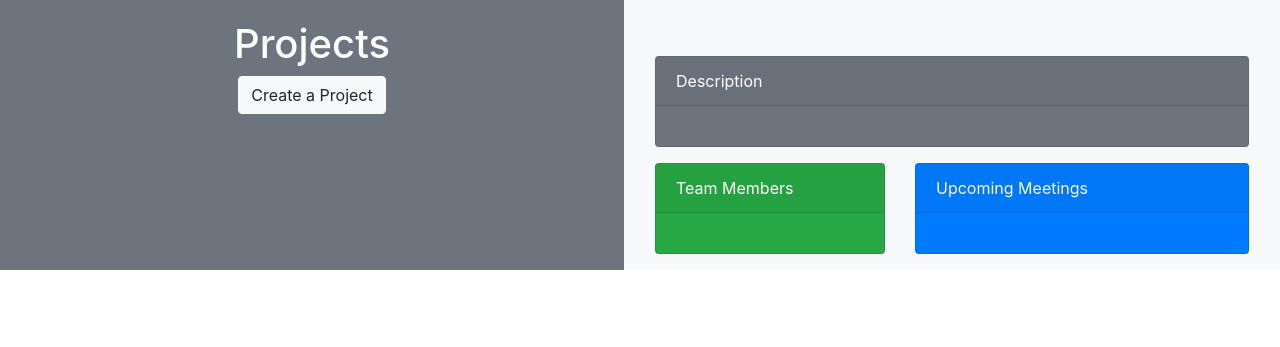
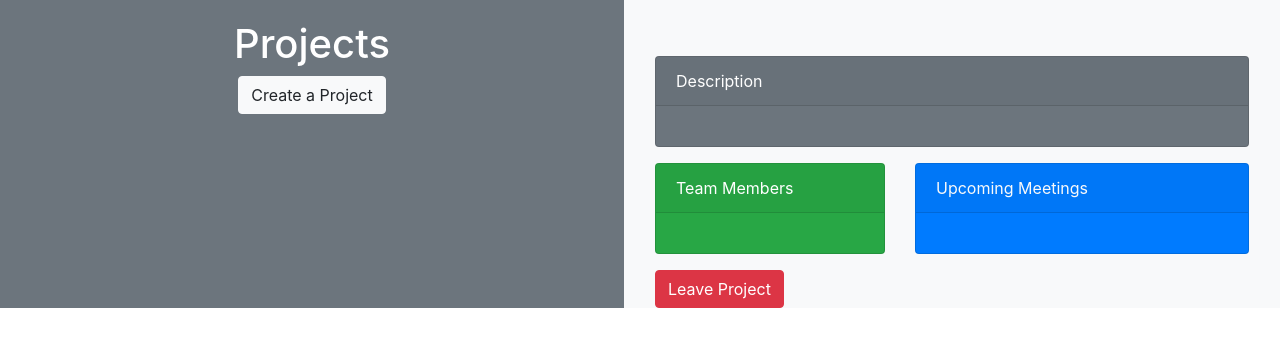
Before and after one commit to calebpower/meeting-schedulizer, a Django app: page /meeting/projects/1 in a window 1280 px wide. Shown: the part 56-403 px from the top of the page. Run offline with Django 3.2, Linux system fonts and the light colour scheme; the visitor is signed in with stand-in values (Sample User, id 1); data comes from the database, SQL or seed files in the repository; data that the repository does not hold is empty; some libraries are stand-ins or nearby versions.

Commit message:
implemented the ability for a non-owner to yeet themselves from a project

```diff
--- a/meeting/routes/projects.py
+++ b/meeting/routes/projects.py
@@ -160,6 +160,15 @@ class ProjectViewProcess(View):
                 print(e)
 
             return redirect("../projects")
+        elif request.POST.get('action') == 'leave':
+            print("self -> yeet")
+            try:
+                profile = pull_profile(request.user)
+                models.Member.objects.get(user=profile, project=project).delete()
+            except Exception as e:
+                print(e)
+
+            return redirect("../projects")
         elif request.POST.get('action') == 'remove':
             print("member -> yeet")
             try:
--- a/static/js/style.js
+++ b/static/js/style.js
@@ -73,6 +73,10 @@ $(document).ready(function() {
         $("#confirm-remove-project-modal").modal();
       });
 
+      $('#leave-project-btn').on('click', function() {
+        $("#confirm-leave-project-modal").modal();
+      });
+
       $('button.remove-member').on('click', function() { // pre-yeet
         leYeetBtn = $(this);
         $("#confirm-yeet-modal").modal();
@@ -88,6 +92,12 @@ $(document).ready(function() {
       $('#yeet-project').on('click', function() {
         console.log("member -> yeet");
         $("#passback-action").val("delete");
+        $("#passback-form").submit();
+      });
+
+      $('#yeet-self').on('click', function() {
+        console.log("self -> yeet");
+        $("#passback-action").val("leave");
         $("#passback-form").submit();
       });
 
--- a/templates/modals.html
+++ b/templates/modals.html
@@ -61,6 +61,27 @@
   </div>
 </div>
 
+<!-- Confirm Self-Yeet -->
+<div class="modal fade" id="confirm-leave-project-modal" tabindex="-1" role="dialog" aria-labelledby="exampleModalCenterTitle" aria-hidden="true">
+  <div class="modal-dialog modal-dialog-centered" role="document">
+    <div class="modal-content">
+      <div class="modal-header">
+        <h5 class="modal-title">Leave project?</h5>
+        <button type="button" class="close" data-dismiss="modal" aria-label="Close">
+          <span aria-hidden="true">&times;</span>
+        </button>
+      </div>
+      <div class="modal-body">
+        Are you sure that you really want to leave this project?
+      </div>
+      <div class="modal-footer">
+        <button id="yeet-self" type="button" class="btn btn-danger do-discard">Yup. Bye!</button>
+        <button type="button" class="btn btn-secondary" data-dismiss="modal">No, go back!</button>
+      </div>
+    </div>
+  </div>
+</div>
+
 <!-- Invite Member -->
 <div class="modal fade" id="invite-member-modal" role="dialog" aria-hidden="true">
   <div class="modal-dialog modal-dialog-centered" role="document">
--- a/templates/projects/active_pane/view_project.html
+++ b/templates/projects/active_pane/view_project.html
@@ -97,6 +97,8 @@
                 <button type="button" id="new-meeting-btn" class="btn btn-primary">Create Meeting</button>
                 <button type="button" id="edit-project-btn" class="btn btn-warning">Edit Project</button>
                 <button type="button" id="delete-project-btn" class="btn btn-danger">Delete Project</button>
+              {% else %}
+                <button type="button" id="leave-project-btn" class="btn btn-danger">Leave Project</button>
               {% endif %}
             </div>
           </div>
```
